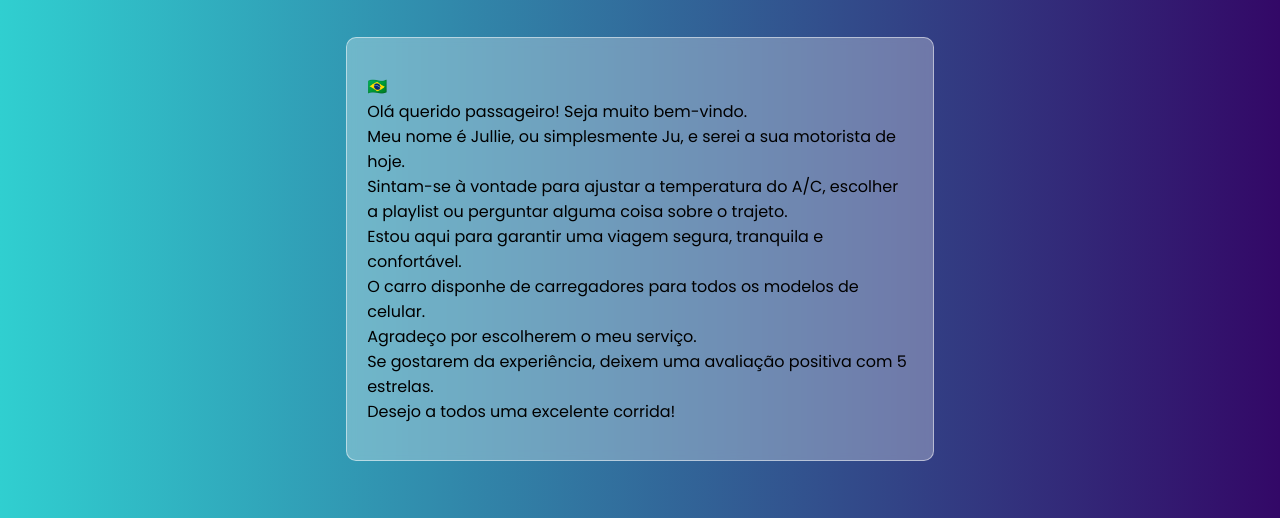
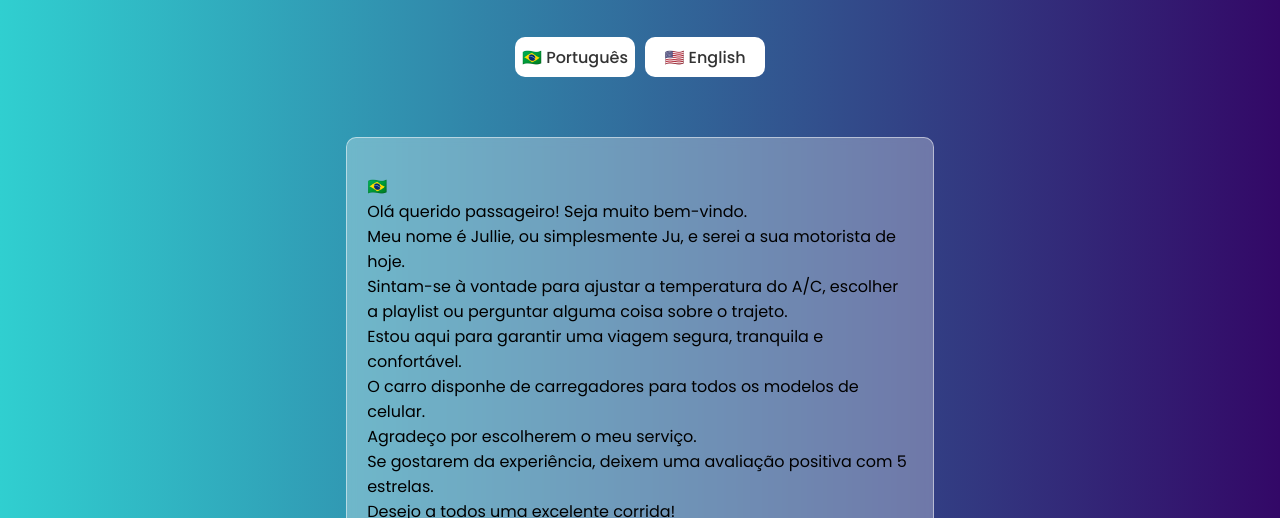
Before and after one commit to Arkdium/JuLinkTree, a plain HTML site: page index.html in a window 1280 px wide. Shown: the part 276-794 px from the top of the page. Drawn offline with Linux system fonts and the light colour scheme.

Commit message:
Add Message

```diff
--- a/index.html
+++ b/index.html
@@ -15,9 +15,19 @@
       <h1>Jullie Canejo</h1>
       <h2>🫶🏻 Motorista / Driver</h2>
     </header>
+
+    <div class="language-buttons">
+        <a href="#portuguese">
+          <button>🇧🇷 Português</button>
+        </a>
+        <a href="#english">
+          <button>🇺🇸 English</button>
+        </a>
+      </div>
+
     <main>
         <!-- Bloco em Português -->
-        <div class="message-block">
+        <div id="portugues" class="message-block">
           <p>
             🇧🇷 <br />
             Olá querido passageiro! Seja muito bem-vindo. <br />
@@ -32,7 +42,7 @@
         </div>
 
         <!-- Bloco em Inglês -->
-        <div class="message-block">
+        <div id="english" class="message-block">
           <p>
             🇺🇸 <br />
                 Hello dear passenger! Welcome aboard. <br />
@@ -44,7 +54,7 @@
                 If you enjoy the ride, please leave a positive 5-star rating. <br />
                 Wishing you all an excellent trip! <br /><br />
 
-                🚨 **Important Notice**: <br />
+                🚨 <strong>Important Notice</strong>: <br />
                 I speak only Portuguese, but don’t worry! We can easily communicate using Google Translate. Feel free to use it if you have any questions or need assistance during the trip. <br />
                 Thank you for your understanding and have a wonderful ride! 😊
           </p>
--- a/style.css
+++ b/style.css
@@ -45,6 +45,31 @@ body {
     color: #000; /* Cor do texto */
   }
 
+  .language-buttons {
+    display: flex;
+    gap: 10px;
+    margin: 20px;
+  }
+
+  .language-buttons button {
+    font-family: "Poppins", sans-serif;
+    font-weight: 500;
+    font-size: 16px;
+    width: 120px;
+    height: 40px;
+    background-color: #ffffff;
+    color: #333;
+    border: none;
+    border-radius: 10px;
+    cursor: pointer;
+  }
+
+  .language-buttons button:hover {
+    background-color: #ffffff00;
+    border: 1px solid white;
+    color: white;
+  }
+
   h1 {
     margin: 0;
     font-size: 24px;
```
